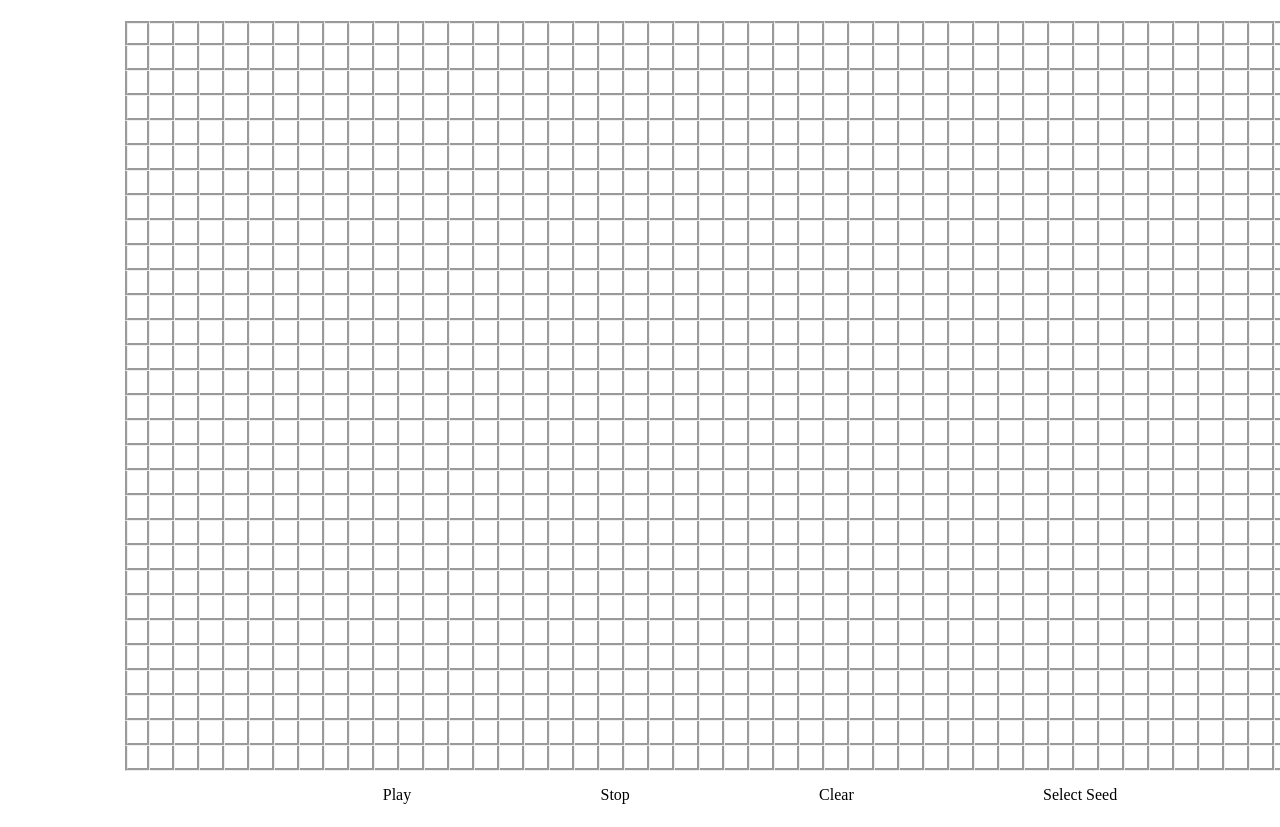
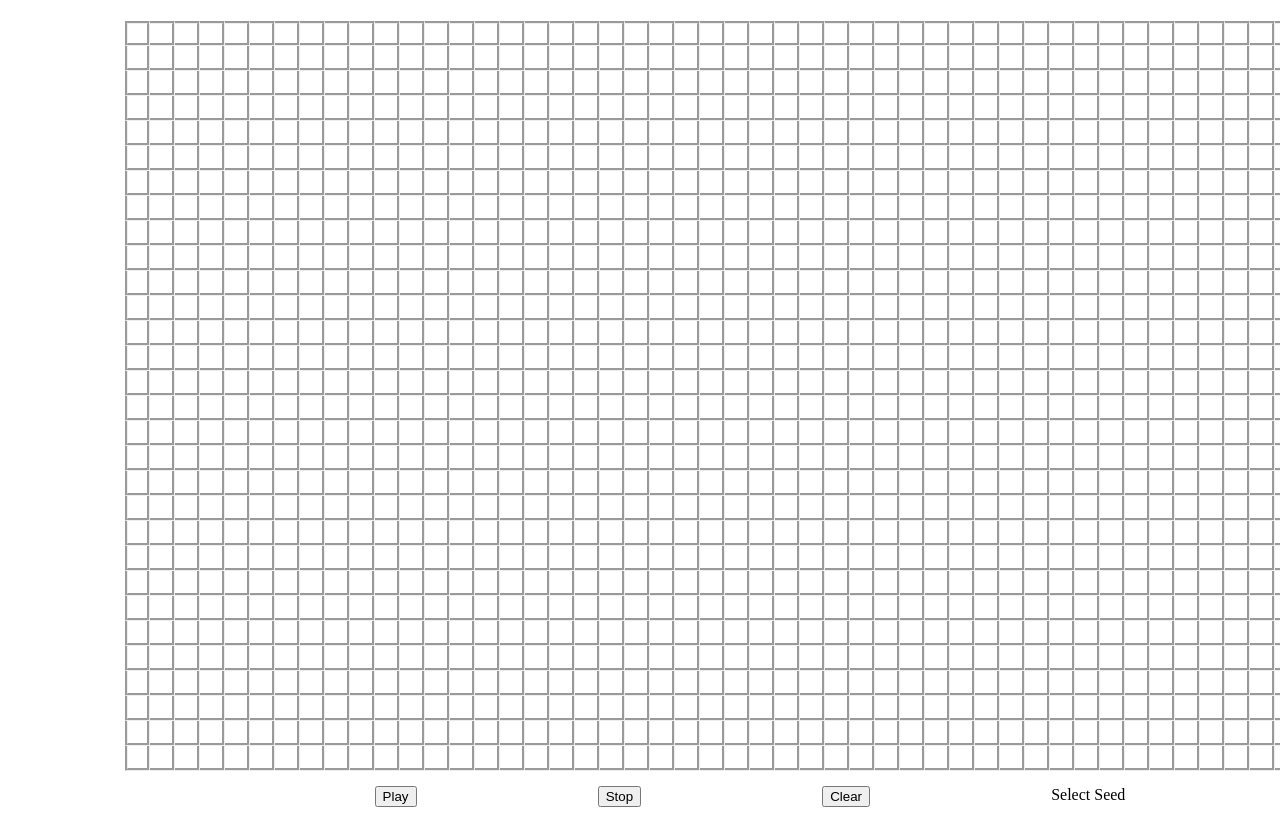
Before and after one commit to wluu/game-of-life, an Angular app: page / in a window 1280 px wide. Shown: the top 827 px of the page. Built offline with nearby package versions, Linux system fonts and the light colour scheme.

Commit message:
Converted the div controls to buttons.
Hooked up the controls to actual game logic.

Added some more tasks.

```diff
--- a/src/app/app.component.html
+++ b/src/app/app.component.html
@@ -1,12 +1,9 @@
 <div class="center-container">
-  <life-board></life-board>
+  <life-board #board></life-board>
   <div class="controls">
-    <!-- TODO: change into button -->
-    <div>Play</div>
-    <!-- TODO: change into button -->
-    <div>Stop</div>
-    <!-- TODO: change into button -->
-    <div>Clear</div>
+    <button (click)="board.play()">Play</button>
+    <button (click)="board.stop()">Stop</button>
+    <button (click)="board.clear()">Clear</button>
     <!-- TODO: change into drop-down -->
     <div>Select Seed</div>
   </div>
--- a/src/app/board/board.component.ts
+++ b/src/app/board/board.component.ts
@@ -19,6 +19,8 @@ export class BoardComponent implements OnInit {
   private cellsStyle: any[][];
   private boardDimensionStyle: any;
 
+  private intervalId: number;
+
   private debugMode = environment['debug'];
 
   constructor(
@@ -32,7 +34,8 @@ export class BoardComponent implements OnInit {
   }
 
   ngOnInit() {
-    this.tracking.initBoard(30, 50);
+    this.tracking.initBoard(this.boardHeight, this.boardWidth);
+    this.life.useTrackingService(this.tracking);
 
     this.boardDimensionStyle = {
       'grid-template-columns': `repeat(${this.boardWidth}, 25px)`,
@@ -102,15 +105,37 @@ export class BoardComponent implements OnInit {
     this.tracking.markCell(curCell);
   }
 
-  // NOTE: used for testing the rules and the game loop
-  fooRun() {
-    this.life.useTrackingService(this.tracking);
+  // game loop
+  play() {
+    this.updateBoard();
 
-    let generation = 0;
+    this.intervalId = window.setInterval(() => {
+      if (this.life.newGeneration.length) {
+        this.updateBoard();
+      } else {
+          window.clearInterval(this.intervalId);
+      }
+    }, 1000);
+  }
 
-    const intervalId = window.setInterval(() => {
-      generation++;
+  stop() {
+    window.clearInterval(this.intervalId);
+  }
 
+  clear() {
+    window.clearInterval(this.intervalId);
+
+    this.life.newGeneration.forEach((c: CellInfo) => {
+      if (c.alive) {
+        this.cellsStyle[c.row][c.col].backgroundColor = '';
+      }
+    });
+
+    this.tracking.initBoard(this.boardHeight, this.boardWidth);
+    this.life.newGeneration = [];
+  }
+
+  private updateBoard() {
     this.life.applyRules();
 
     this.life.newGeneration.forEach((c: CellInfo) => {
@@ -123,10 +148,5 @@ export class BoardComponent implements OnInit {
         this.cellsStyle[c.row][c.col].backgroundColor = '';
       }
     });
-
-      if (generation === 20) {
-        window.clearInterval(intervalId);
-      }
-    }, 1000);
   }
 }
```
Also changed, not shown: 1 other file (tests, documents, lock files or other folders). Lines whose indentation alone changed are shown as unchanged.
